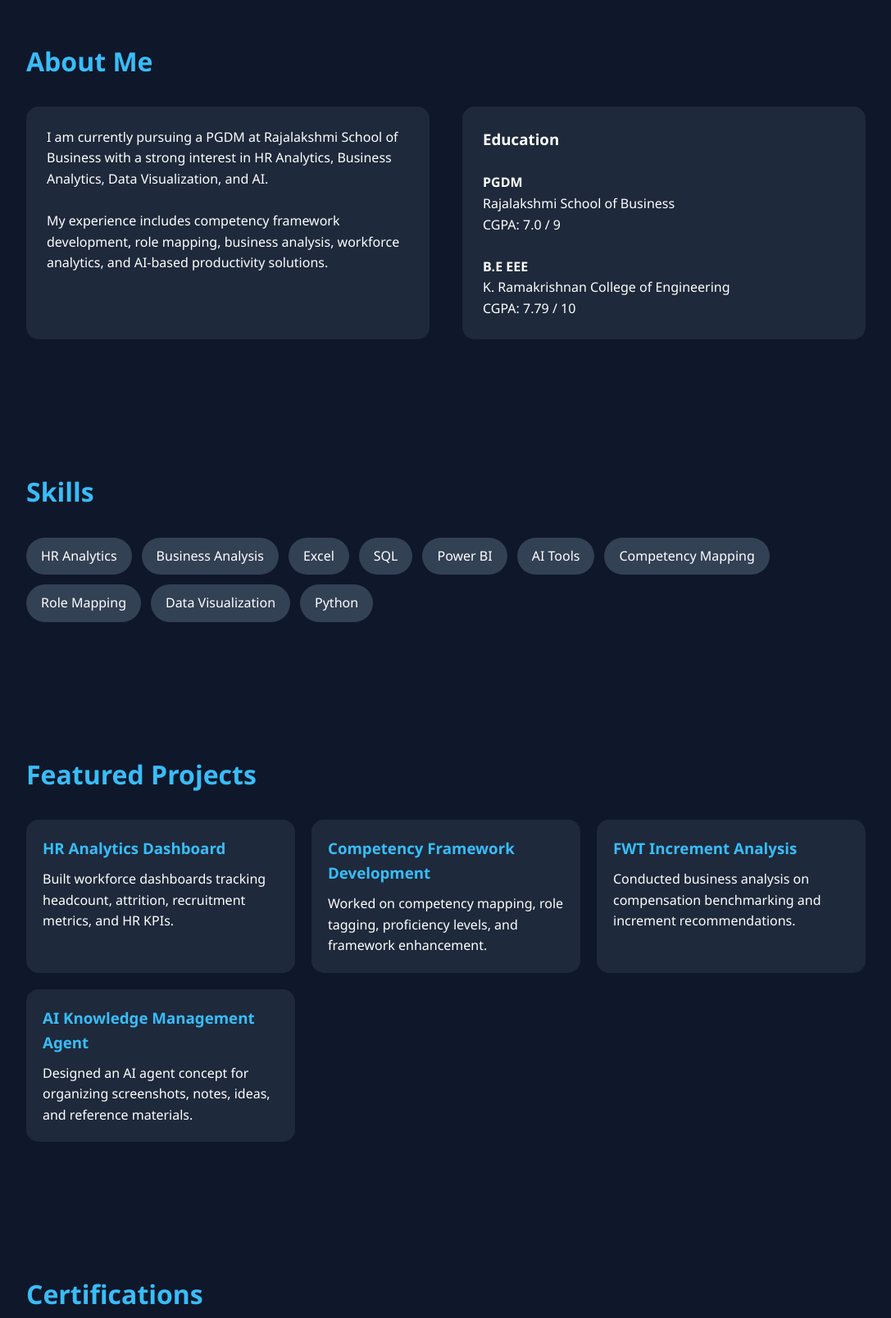
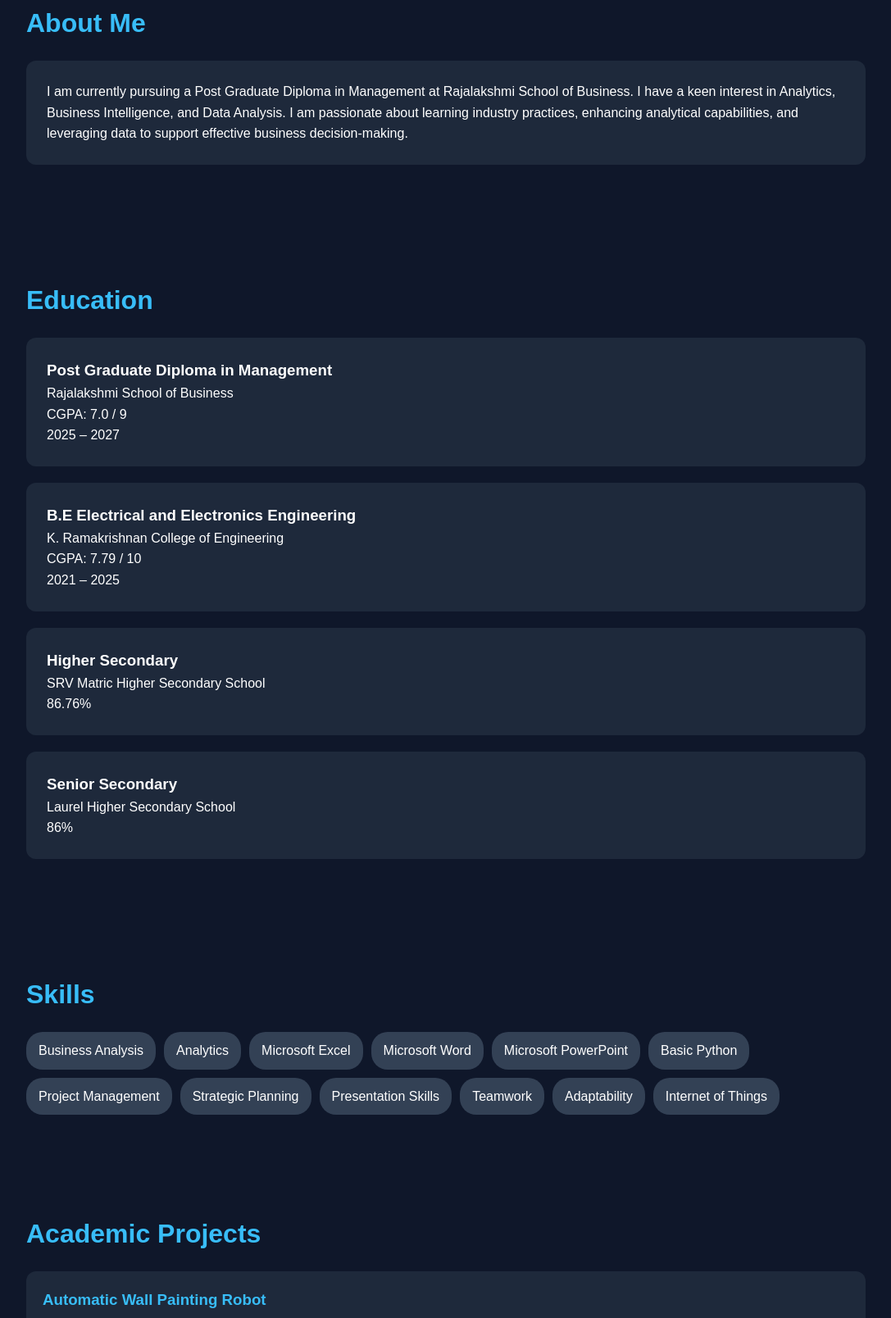
Before and after one commit to MSRINITHI/SrinithiM.github.io, a plain HTML site: page index.html in a window 1280 px wide. Shown: the part 857-2465 px from the top of the page at 82% size, without its empty margins (96-1183 px from the left). Drawn offline with Linux system fonts and the light colour scheme.

Commit message:
Update index.html

````diff
--- a/index.html
+++ b/index.html
@@ -1,4 +1,3 @@
-```html
 <!DOCTYPE html>
 <html lang="en">
 <head>
@@ -11,12 +10,12 @@
     margin:0;
     padding:0;
     box-sizing:border-box;
-    font-family: 'Segoe UI', sans-serif;
+    font-family:Arial, sans-serif;
 }
 
 body{
     background:#0f172a;
-    color:white;
+    color:#ffffff;
     line-height:1.6;
 }
 
@@ -36,70 +35,48 @@ header h1{
 
 header h2{
     color:#38bdf8;
-    margin-top:10px;
+    margin:15px 0;
 }
 
 header p{
-    max-width:700px;
-    margin-top:20px;
+    max-width:800px;
     color:#cbd5e1;
 }
 
-.btn{
-    display:inline-block;
-    margin-top:25px;
-    padding:12px 25px;
-    background:#38bdf8;
-    color:#000;
-    text-decoration:none;
-    border-radius:8px;
-    font-weight:bold;
-}
-
 section{
-    padding:80px 10%;
+    padding:60px 10%;
 }
 
 .section-title{
+    color:#38bdf8;
+    margin-bottom:20px;
     font-size:2rem;
-    margin-bottom:30px;
-    color:#38bdf8;
-}
-
-.about{
-    display:grid;
-    grid-template-columns:1fr 1fr;
-    gap:40px;
 }
 
 .card{
     background:#1e293b;
     padding:25px;
-    border-radius:15px;
+    border-radius:12px;
+    margin-bottom:20px;
 }
 
 .skills{
     display:flex;
     flex-wrap:wrap;
-    gap:12px;
+    gap:10px;
 }
 
 .skill{
     background:#334155;
-    padding:10px 18px;
-    border-radius:25px;
-}
-
-.projects{
-    display:grid;
-    grid-template-columns:repeat(auto-fit,minmax(280px,1fr));
-    gap:20px;
+    padding:10px 15px;
+    border-radius:20px;
 }
 
 .project{
     background:#1e293b;
     padding:20px;
-    border-radius:15px;
+    border-radius:12px;
+    margin-bottom:20px;
 }
 
 .project h3{
@@ -107,82 +84,81 @@ section{
     margin-bottom:10px;
 }
 
-.contact{
-    text-align:center;
+ul{
+    padding-left:20px;
 }
 
 footer{
     text-align:center;
     padding:20px;
     background:#020617;
+    margin-top:30px;
 }
 
-@media(max-width:768px){
-    .about{
-        grid-template-columns:1fr;
-    }
-
-    header h1{
-        font-size:2.5rem;
-    }
+a{
+    color:#38bdf8;
+    text-decoration:none;
 }
 </style>
+
 </head>
 
 <body>
 
 <header>
-    <h1>Srinithi M</h1>
 
-    <h2>HR Analytics | Business Analytics | AI Enthusiast</h2>
+<h1>SRINITHI M</h1>
+
+<h2>Aspiring Analytics Professional</h2>
 
 <p>
-        Aspiring analytics professional passionate about transforming
-        workforce and business data into actionable insights through
-        analytics, technology, and AI-driven solutions.
+Motivated and responsible PGDM student with a strong interest in Analytics, Business Intelligence, and Data-Driven Decision Making. Seeking opportunities to apply analytical thinking, gain practical exposure, and contribute to organizational growth through data-driven insights and problem-solving.
 </p>
 
-    <a href="#projects" class="btn">View Projects</a>
 </header>
 
-<section id="about">
+<section>
 
 <h2 class="section-title">About Me</h2>
 
-    <div class="about">
+<div class="card">
+
+<p>
+I am currently pursuing a Post Graduate Diploma in Management at Rajalakshmi School of Business. I have a keen interest in Analytics, Business Intelligence, and Data Analysis. I am passionate about learning industry practices, enhancing analytical capabilities, and leveraging data to support effective business decision-making.
+</p>
+
+</div>
+
+</section>
+
+<section>
+
+<h2 class="section-title">Education</h2>
 
 <div class="card">
-            <p>
-                I am currently pursuing a PGDM at Rajalakshmi School of Business
-                with a strong interest in HR Analytics, Business Analytics,
-                Data Visualization, and AI.
-            </p>
-
-            <br>
-
-            <p>
-                My experience includes competency framework development,
-                role mapping, business analysis, workforce analytics,
-                and AI-based productivity solutions.
-            </p>
+<h3>Post Graduate Diploma in Management</h3>
+<p>Rajalakshmi School of Business</p>
+<p>CGPA: 7.0 / 9</p>
+<p>2025 – 2027</p>
 </div>
 
 <div class="card">
-            <h3>Education</h3>
-
-            <br>
-
-            <p><strong>PGDM</strong><br>
-            Rajalakshmi School of Business<br>
-            CGPA: 7.0 / 9</p>
-
-            <br>
-
-            <p><strong>B.E EEE</strong><br>
-            K. Ramakrishnan College of Engineering<br>
-            CGPA: 7.79 / 10</p>
+<h3>B.E Electrical and Electronics Engineering</h3>
+<p>K. Ramakrishnan College of Engineering</p>
+<p>CGPA: 7.79 / 10</p>
+<p>2021 – 2025</p>
 </div>
 
+<div class="card">
+<h3>Higher Secondary</h3>
+<p>SRV Matric Higher Secondary School</p>
+<p>86.76%</p>
+</div>
+
+<div class="card">
+<h3>Senior Secondary</h3>
+<p>Laurel Higher Secondary School</p>
+<p>86%</p>
 </div>
 
 </section>
@@ -193,58 +169,54 @@ footer{
 
 <div class="skills">
 
-        <div class="skill">HR Analytics</div>
 <div class="skill">Business Analysis</div>
-        <div class="skill">Excel</div>
-        <div class="skill">SQL</div>
-        <div class="skill">Power BI</div>
-        <div class="skill">AI Tools</div>
-        <div class="skill">Competency Mapping</div>
-        <div class="skill">Role Mapping</div>
-        <div class="skill">Data Visualization</div>
-        <div class="skill">Python</div>
+<div class="skill">Analytics</div>
+<div class="skill">Microsoft Excel</div>
+<div class="skill">Microsoft Word</div>
+<div class="skill">Microsoft PowerPoint</div>
+<div class="skill">Basic Python</div>
+<div class="skill">Project Management</div>
+<div class="skill">Strategic Planning</div>
+<div class="skill">Presentation Skills</div>
+<div class="skill">Teamwork</div>
+<div class="skill">Adaptability</div>
+<div class="skill">Internet of Things</div>
 
 </div>
 
 </section>
 
-<section id="projects">
+<section>
 
-    <h2 class="section-title">Featured Projects</h2>
-
-    <div class="projects">
+<h2 class="section-title">Academic Projects</h2>
 
 <div class="project">
-            <h3>HR Analytics Dashboard</h3>
+
+<h3>Automatic Wall Painting Robot</h3>
+
 <p>
-                Built workforce dashboards tracking headcount,
-                attrition, recruitment metrics, and HR KPIs.
+Developed a remote-controlled robotic system designed to perform automated wall painting with uniform coverage and minimal human intervention.
 </p>
+
 </div>
 
 <div class="project">
-            <h3>Competency Framework Development</h3>
+
+<h3>Automatic Opening Garage Door System</h3>
+
 <p>
-                Worked on competency mapping, role tagging,
-                proficiency levels, and framework enhancement.
+Designed an IoT-based garage door system that enables hands-free and sensor-based automatic operation.
 </p>
+
 </div>
 
 <div class="project">
-            <h3>FWT Increment Analysis</h3>
+
+<h3>ECOGUARD – Smart Detector for Harmful Chemicals in Beverages and Vegetables</h3>
+
 <p>
-                Conducted business analysis on compensation
-                benchmarking and increment recommendations.
+Developed an IoT-based detection system capable of identifying harmful chemicals in food items and providing real-time alerts.
 </p>
-        </div>
-
-        <div class="project">
-            <h3>AI Knowledge Management Agent</h3>
-            <p>
-                Designed an AI agent concept for organizing
-                screenshots, notes, ideas, and reference materials.
-            </p>
-        </div>
 
 </div>
 
@@ -257,9 +229,9 @@ footer{
 <div class="card">
 
 <ul>
-            <li>Google Cloud Career Readiness Program</li>
+<li>Google Cloud Career Readiness – Associate Cloud Engineer Track</li>
 <li>Salesforce Administrator Virtual Internship</li>
-            <li>NPTEL - Intellectual Property for Engineers</li>
+<li>Introduction on Intellectual Property to Engineers and Technologists (NPTEL)</li>
 <li>Internet of Things</li>
 </ul>
 
@@ -271,14 +243,16 @@ footer{
 
 <h2 class="section-title">Contact</h2>
 
-    <div class="contact">
+<div class="card">
 
-        <p>Email: ftpgdm25050.srinithi.m@rsb.edu.in</p>
+<p><strong>Email:</strong> ftpgdm25050.srinithi.m@rsb.edu.in</p>
 
-        <p>Phone: +91 8838397429</p>
+<p><strong>Phone:</strong> +91 8838397429</p>
 
-        <p>LinkedIn:
+<p><strong>LinkedIn:</strong>
+<a href="https://www.linkedin.com/in/srinithi-m-85393b251" target="_blank">
 linkedin.com/in/srinithi-m-85393b251
+</a>
 </p>
 
 </div>
@@ -291,4 +265,3 @@ footer{
 
 </body>
 </html>
-```
````
Lines whose indentation alone changed are shown as unchanged.
